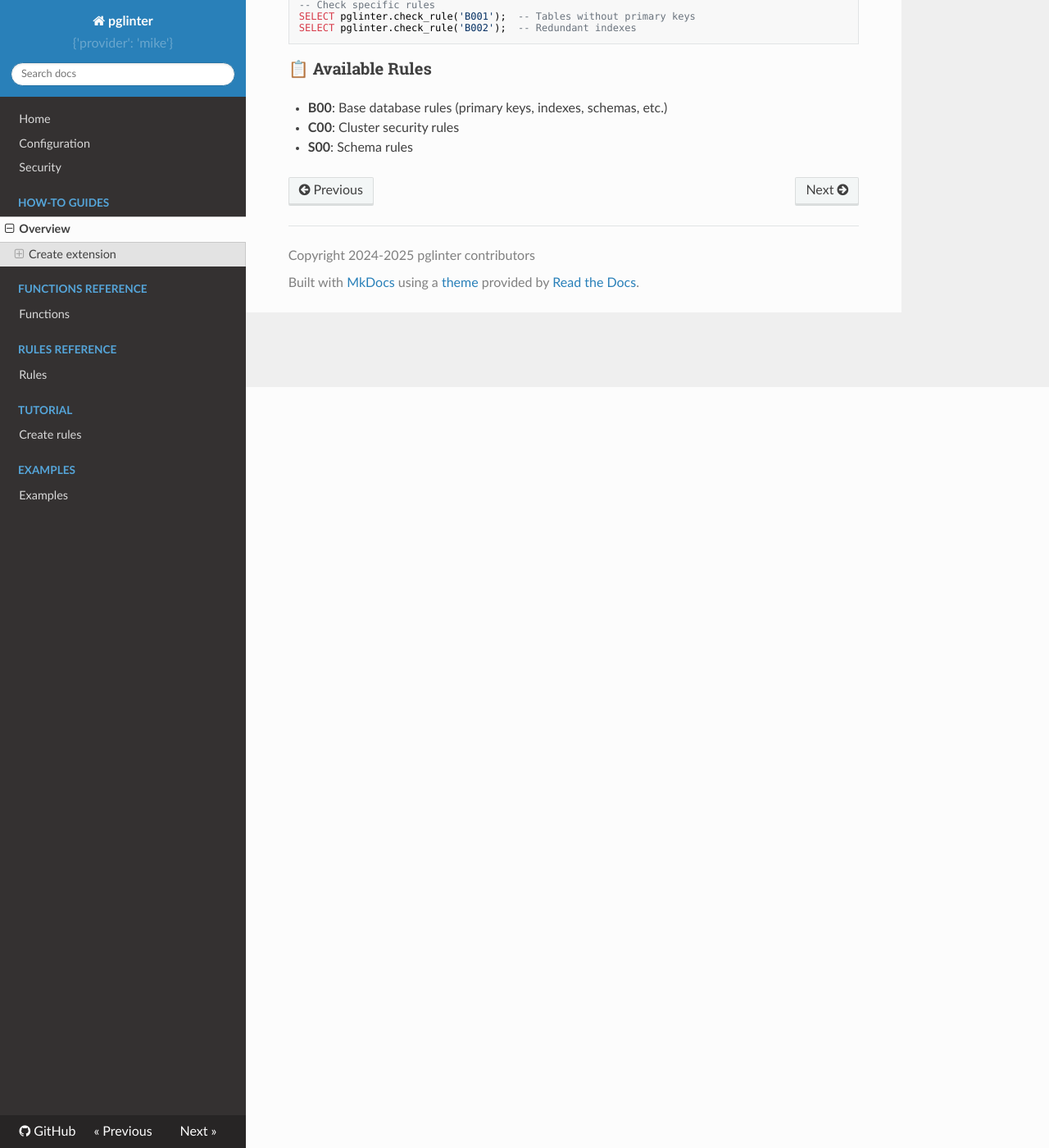
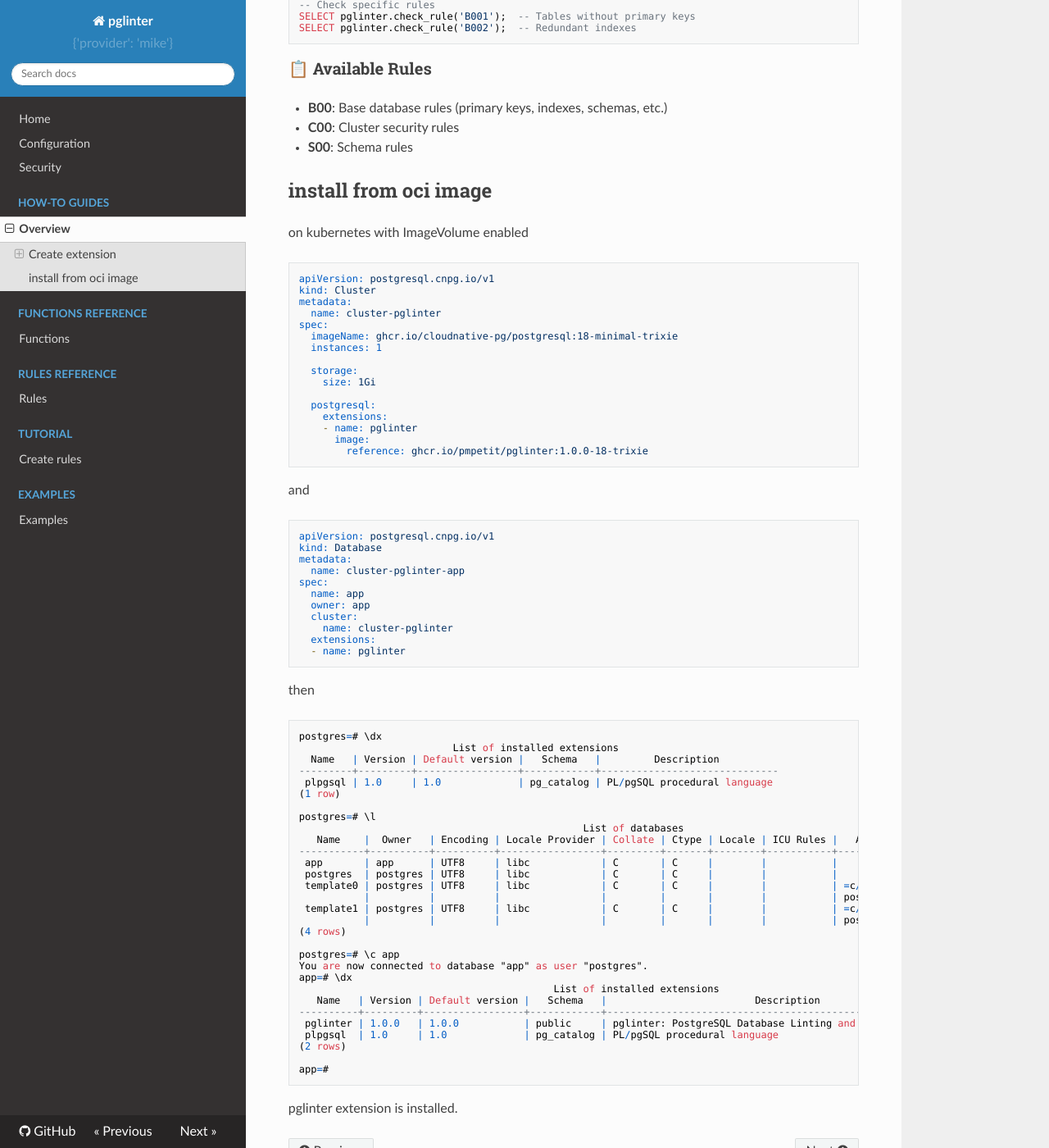
Before and after one commit to pmpetit/pglinter, an MkDocs documentation site: the page built from docs/how-to/README.md, in a window 1280 px wide and 1400 px high, scrolled down 928 px. Shown: the whole window at 82% size. Built offline with MkDocs 1.6.1, drawn with Linux system fonts in a browser that asks for light colours; nearby versions of some CDN libraries.

Commit message:
add build for oci & cloudnative-pg

````diff
--- a/docs/how-to/README.md
+++ b/docs/how-to/README.md
@@ -52,3 +52,80 @@ SELECT pglinter.check_rule('B002');  -- Redundant indexes
 - **B00**: Base database rules (primary keys, indexes, schemas, etc.)
 - **C00**: Cluster security rules
 - **S00**: Schema rules
+
+## install from oci image
+
+on kubernetes with ImageVolume enabled
+
+```yaml
+apiVersion: postgresql.cnpg.io/v1
+kind: Cluster
+metadata:
+  name: cluster-pglinter
+spec:
+  imageName: ghcr.io/cloudnative-pg/postgresql:18-minimal-trixie
+  instances: 1
+
+  storage:
+    size: 1Gi
+
+  postgresql:
+    extensions:
+    - name: pglinter
+      image:
+        reference: ghcr.io/pmpetit/pglinter:1.0.0-18-trixie
+```
+
+and
+
+```yaml
+apiVersion: postgresql.cnpg.io/v1
+kind: Database
+metadata:
+  name: cluster-pglinter-app
+spec:
+  name: app
+  owner: app
+  cluster:
+    name: cluster-pglinter
+  extensions:
+  - name: pglinter
+```
+
+then
+
+```log
+postgres=# \dx
+                          List of installed extensions
+  Name   | Version | Default version |   Schema   |         Description
+---------+---------+-----------------+------------+------------------------------
+ plpgsql | 1.0     | 1.0             | pg_catalog | PL/pgSQL procedural language
+(1 row)
+
+postgres=# \l
+                                                List of databases
+   Name    |  Owner   | Encoding | Locale Provider | Collate | Ctype | Locale | ICU Rules |   Access privileges
+-----------+----------+----------+-----------------+---------+-------+--------+-----------+-----------------------
+ app       | app      | UTF8     | libc            | C       | C     |        |           |
+ postgres  | postgres | UTF8     | libc            | C       | C     |        |           |
+ template0 | postgres | UTF8     | libc            | C       | C     |        |           | =c/postgres          +
+           |          |          |                 |         |       |        |           | postgres=CTc/postgres
+ template1 | postgres | UTF8     | libc            | C       | C     |        |           | =c/postgres          +
+           |          |          |                 |         |       |        |           | postgres=CTc/postgres
+(4 rows)
+
+postgres=# \c app
+You are now connected to database "app" as user "postgres".
+app=# \dx
+                                           List of installed extensions
+   Name   | Version | Default version |   Schema   |                         Description
+----------+---------+-----------------+------------+--------------------------------------------------------------
+ pglinter | 1.0.0   | 1.0.0           | public     | pglinter: PostgreSQL Database Linting and Analysis Extension
+ plpgsql  | 1.0     | 1.0             | pg_catalog | PL/pgSQL procedural language
+(2 rows)
+
+app=#
+
+```
+
+pglinter extension is installed.
````
Also changed, not shown: README.md (+78 -0 lines).
